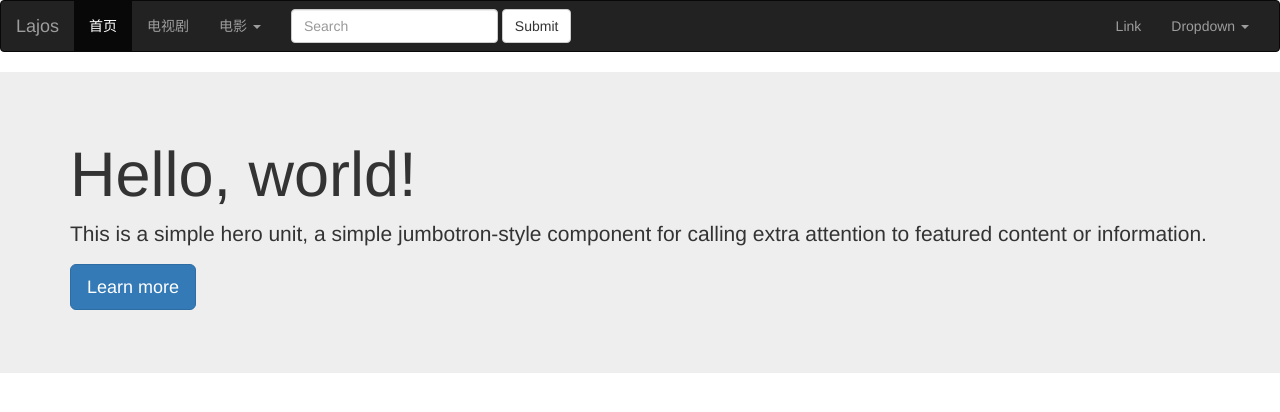
After one commit to lajos182/FlaskMultiProject, a Python web app: template FlaskMultiProject/templates/goods/index.html in a window 1280 px wide. The commit adds this page. Shown: the top 412 px of the page. Run offline with Jinja, Linux system fonts and the light colour scheme; the template is opened without the code that fills it, so the values that code supplies are empty; some libraries are stand-ins or nearby versions.

Commit message:
1、引入flask-bootstrap 2、使用模板过滤器

```diff
--- a/FlaskMultiProject/apps/extensions.py
+++ b/FlaskMultiProject/apps/extensions.py
@@ -1,3 +1,4 @@
+from flask_bootstrap import Bootstrap
 from flask_migrate import Migrate
 from flask_session import Session
 from flask_sqlalchemy import SQLAlchemy
@@ -10,3 +11,4 @@ def init_ext(app):
     db.init_app(app)
     migrate.init_app(app, db)
     sess.init_app(app)
+    Bootstrap(app)
--- a/FlaskMultiProject/apps/goods/views.py
+++ b/FlaskMultiProject/apps/goods/views.py
@@ -1,5 +1,5 @@
 
-from flask import Blueprint
+from flask import Blueprint, render_template
 
 from .models import Goods
 
@@ -7,4 +7,5 @@ goods_blue = Blueprint('goods_blue', __name__)
 
 @goods_blue.route('/')
 def index():
-    return f'Hello, 我是商品页面！'
+    # return f'Hello, 我是商品页面！'
+    return render_template('goods/index.html')
--- a/FlaskMultiProject/apps/user/views.py
+++ b/FlaskMultiProject/apps/user/views.py
@@ -101,4 +101,4 @@ def students():
 @user_blue.route('/user_register/')
 def user_register():
     users = [f'小白{i}' for i in range(10)]
-    return render_template('user/user_register.html', title='用户注册', users=users)
+    return render_template('user/user_register.html', title='用户注册', users=users, msg='lajos is a handsome boy')
--- /dev/null
+++ b/FlaskMultiProject/templates/bootstrap_base.html
@@ -0,0 +1,73 @@
+{% extends 'bootstrap/base.html' %}
+
+{% block navbar %}
+    <nav class="navbar navbar-inverse">
+        <div class="container-fluid">
+            <!-- Brand and toggle get grouped for better mobile display -->
+            <div class="navbar-header">
+                <button type="button" class="navbar-toggle collapsed" data-toggle="collapse"
+                        data-target="#bs-example-navbar-collapse-1" aria-expanded="false">
+                    <span class="sr-only">Toggle navigation</span>
+                    <span class="icon-bar"></span>
+                    <span class="icon-bar"></span>
+                    <span class="icon-bar"></span>
+                </button>
+                <a class="navbar-brand" href="#">Lajos</a>
+            </div>
+
+            <!-- Collect the nav links, forms, and other content for toggling -->
+            <div class="collapse navbar-collapse" id="bs-example-navbar-collapse-1">
+                <ul class="nav navbar-nav">
+                    <li class="active"><a href="#">首页 <span class="sr-only">(current)</span></a></li>
+                    <li><a href="#">电视剧</a></li>
+                    <li class="dropdown">
+                        <a href="#" class="dropdown-toggle" data-toggle="dropdown" role="button" aria-haspopup="true"
+                           aria-expanded="false">电影 <span class="caret"></span></a>
+                        <ul class="dropdown-menu">
+                            <li><a href="#">爱情</a></li>
+                            <li><a href="#">动作</a></li>
+                            <li><a href="#">悬疑</a></li>
+                            <li role="separator" class="divider">恐怖</li>
+                            <li><a href="#">玄幻</a></li>
+                            <li role="separator" class="divider">搞笑</li>
+                        </ul>
+                    </li>
+                </ul>
+                <form class="navbar-form navbar-left">
+                    <div class="form-group">
+                        <input type="text" class="form-control" placeholder="Search">
+                    </div>
+                    <button type="submit" class="btn btn-default">Submit</button>
+                </form>
+                <ul class="nav navbar-nav navbar-right">
+                    <li><a href="#">Link</a></li>
+                    <li class="dropdown">
+                        <a href="#" class="dropdown-toggle" data-toggle="dropdown" role="button" aria-haspopup="true"
+                           aria-expanded="false">Dropdown <span class="caret"></span></a>
+                        <ul class="dropdown-menu">
+                            <li><a href="#">Action</a></li>
+                            <li><a href="#">Another action</a></li>
+                            <li><a href="#">Something else here</a></li>
+                            <li role="separator" class="divider"></li>
+                            <li><a href="#">Separated link</a></li>
+                        </ul>
+                    </li>
+                </ul>
+            </div><!-- /.navbar-collapse -->
+        </div><!-- /.container-fluid -->
+    </nav>
+{% endblock %}
+
+{% block content %}
+    {% block header %}
+
+    {% endblock %}
+
+    {% block container %}
+
+    {% endblock %}
+
+    {% block footer %}
+
+    {% endblock %}
+{% endblock %}
--- /dev/null
+++ b/FlaskMultiProject/templates/goods/index.html
@@ -0,0 +1,11 @@
+{% extends 'bootstrap_base.html' %}
+{% block header %}
+    <div class="jumbotron">
+        <div class="container">
+            <h1>Hello, world!</h1>
+            <p>This is a simple hero unit, a simple jumbotron-style component for calling extra attention to featured
+                content or information.</p>
+            <p><a class="btn btn-primary btn-lg" href="#" role="button">Learn more</a></p>
+        </div>
+    </div>
+{% endblock %}
```
Also changed, not shown: FlaskMultiProject/templates/user/user_register.html (+8 -0 lines).
